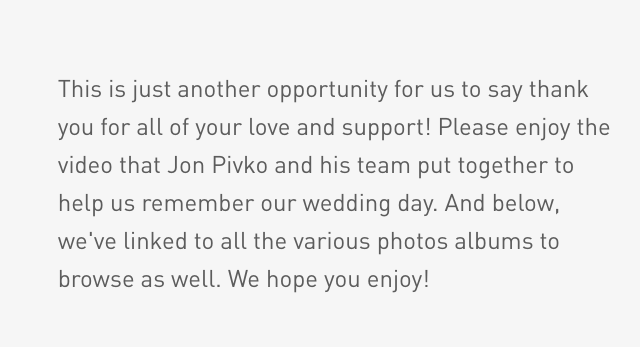
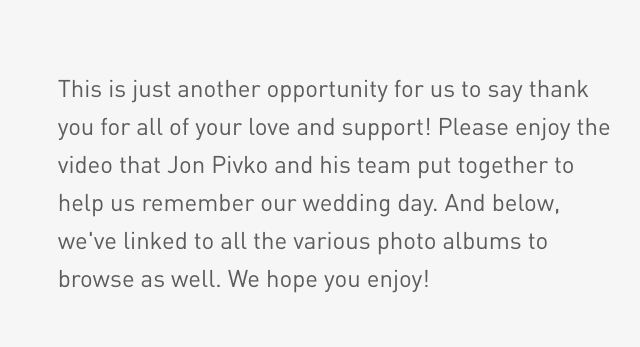
Before and after one commit to oiler/wedding, a website: page index.html in a window 1280 px wide. Shown: the part 353-700 px from the top of the page, 514-1154 px from the left. Drawn offline with Linux system fonts and the light colour scheme; a web font is replaced by a local one.

Commit message:
fix intro typo

```diff
--- a/index.html
+++ b/index.html
@@ -53,7 +53,7 @@
           <div class="cell small-12 medium-6 large-7">
           <!-- <h3 class="section-title">Our Thanks</h3> -->
             <p class="subhead" id="thankyou">
-              This is just another opportunity for us to say thank you for all of your love and support! Please enjoy the video that Jon Pivko and his team put together to help us remember our wedding day. And below, we've linked to all the various photos albums to browse as well. We hope you enjoy!
+              This is just another opportunity for us to say thank you for all of your love and support! Please enjoy the video that Jon Pivko and his team put together to help us remember our wedding day. And below, we've linked to all the various photo albums to browse as well. We hope you enjoy!
             </p>
           </div>
       </div>
```
